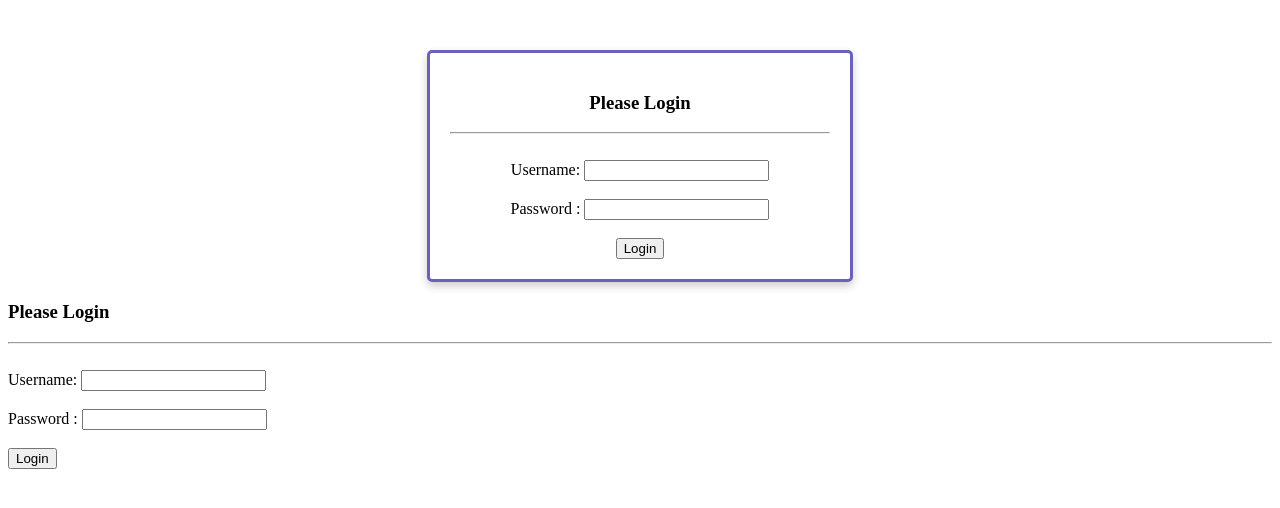
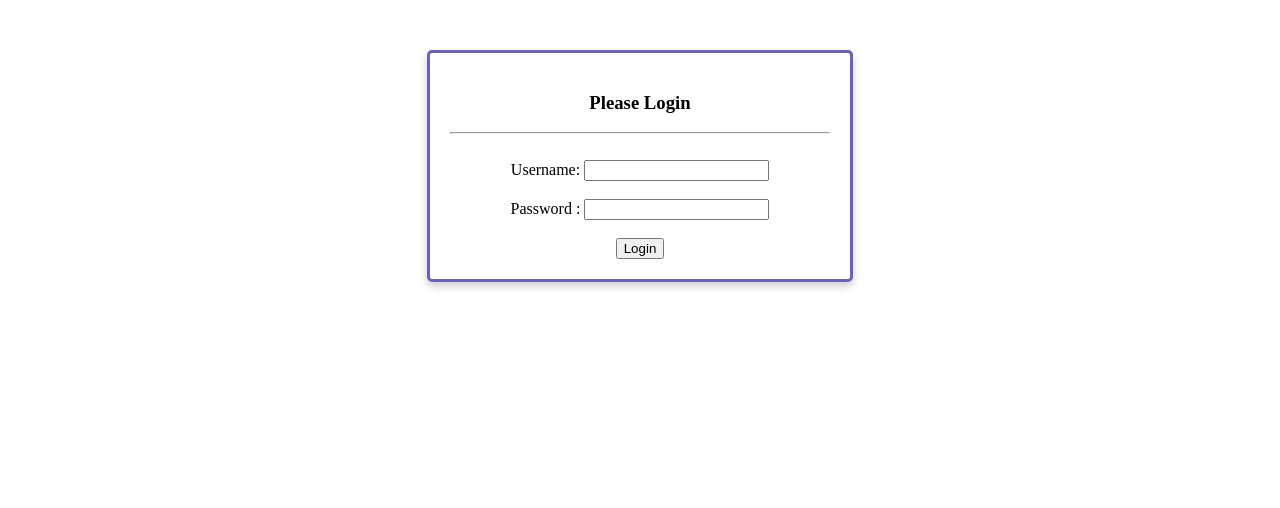
Before and after one commit to umur/cs445-2021-5-final-project, a plain HTML site: page index.html in a window 1280 px wide. Drawn offline with Linux system fonts and the light colour scheme.

Commit message:
creation animation fanction

```diff
--- a/index.html
+++ b/index.html
@@ -12,12 +12,7 @@
 
 <body>
     <div id="outlet">Loading...</div>
-    <div id="loginDiv"><h3>Please Login</h3><hr><br>
-        <label for="user">Username: </label>
-        <input id="user" type="text"><br><br>
-        <label  for="pass">Password :</label>
-        <input id="pass" type="text"><br><br>
-        <button id="loginBtn">Login</button></div>
+
 
 </body>
 
--- a/script.js
+++ b/script.js
@@ -45,7 +45,7 @@ const key = `kgwCfjylCzg0GhWKC2aaaMcLIc10aIQO`
 let mainDiv = document.getElementById("outlet");
      mainDiv.innerHTML = loginPage;
 let loginDiv = document.getElementById('loginDiv');
-loginDiv.classList.add('area')
+loginDiv.classList.add('area');
 
 
 
@@ -57,10 +57,11 @@ loginBtn.addEventListener('click',()=>{
     mainDiv.innerHTML = animationPage;
     userLocation()
 
-     let animDiv = document.getElementById("anamtion")
-      animDiv.classList.add('area')
+     let animDiv = document.getElementById("anamtion");
+      animDiv.classList.add('area');
 
-      let despaly = document.getElementById('display')
+      let display = document.getElementById('display');
+
       let refreshBtn = document.getElementById('refresh');
       let logoutBtn = document.getElementById('logout')
 
```
